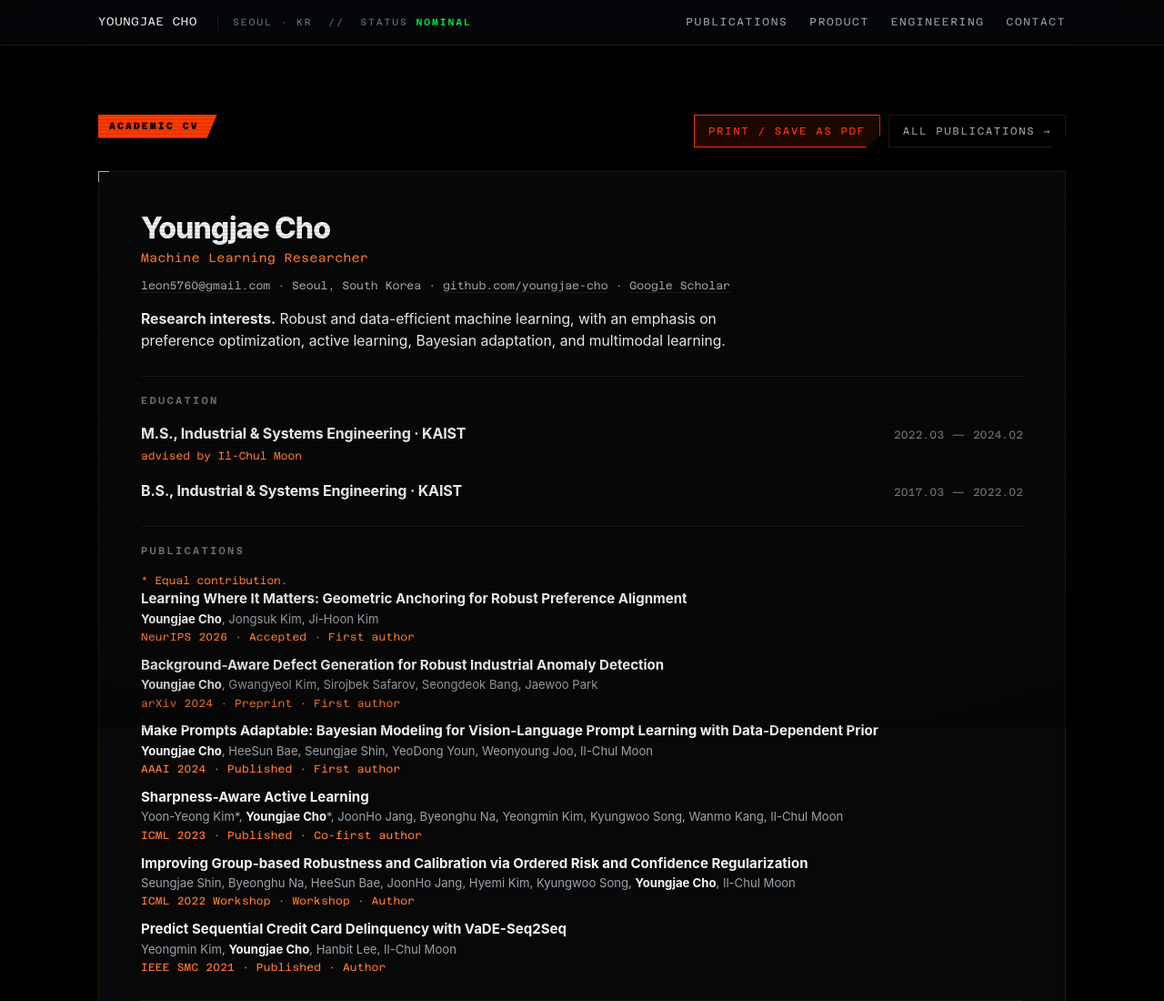
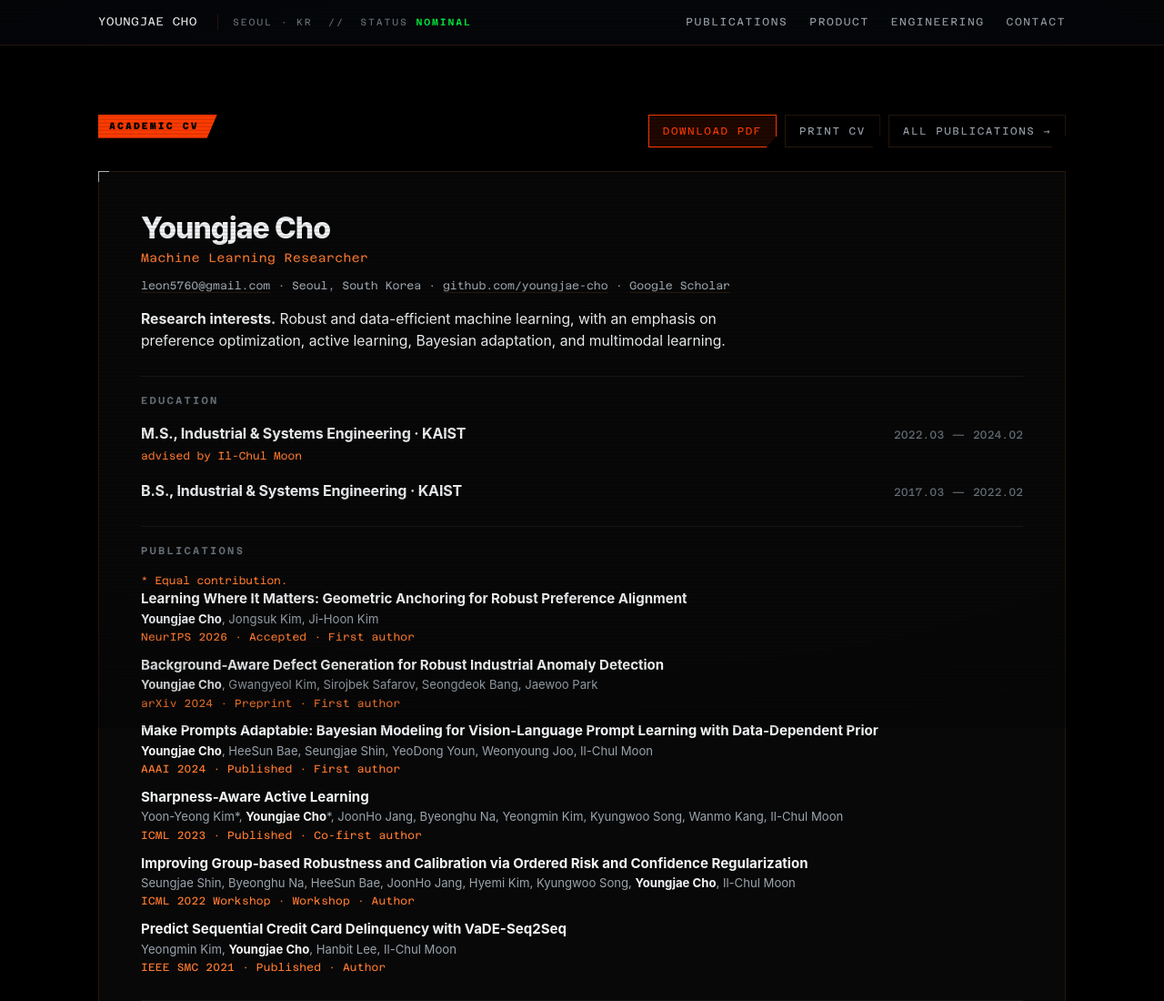
Before and after one commit to youngjae-cho/youngjae-cho.github.io, an Astro site: page /resume in a window 1280 px wide. Shown: the top 1100 px of the page at 91% size. Built offline with nearby package versions, Linux system fonts and the light colour scheme; Astro itself is replaced by a stand-in of ours.

Commit message:
Add typeset academic CV PDF download (#25)

```diff
--- a/src/pages/resume.astro
+++ b/src/pages/resume.astro
@@ -3,8 +3,8 @@ import Base from '../layouts/Base.astro';
 import { basics, researchExperience, education, awards, academicService } from '../data/cv';
 import { publications } from '../data/publications';
 
-// One-to-two pages. Everything here comes from the same data files that drive the
-// site, so the résumé and the pages can never drift apart.
+// The HTML CV uses the site's shared data. The downloadable PDF is separately
+// typeset for predictable fonts, margins, and page breaks.
 const pubs = [...publications].sort((a, b) => b.date.localeCompare(a.date));
 const bold = (s: string) => s.replace(/\*\*(.+?)\*\*/g, '<b>$1</b>');
 ---
@@ -13,7 +13,8 @@ const bold = (s: string) => s.replace(/\*\*(.+?)\*\*/g, '<b>$1</b>');
     <div class="resume-actions">
       <div class="eyebrow">Academic CV</div>
       <div class="ra-links">
-        <button class="ra-btn" id="print-resume" type="button">Print / Save as PDF</button>
+        <a class="ra-btn" href="/cv/Youngjae_Cho_CV.pdf" download="Youngjae_Cho_CV.pdf">Download PDF</a>
+        <button class="ra-btn alt" id="print-resume" type="button">Print CV</button>
         <a class="ra-btn alt" href="/publications">All publications →</a>
       </div>
     </div>
```
Also changed, not shown: 1 other file.
